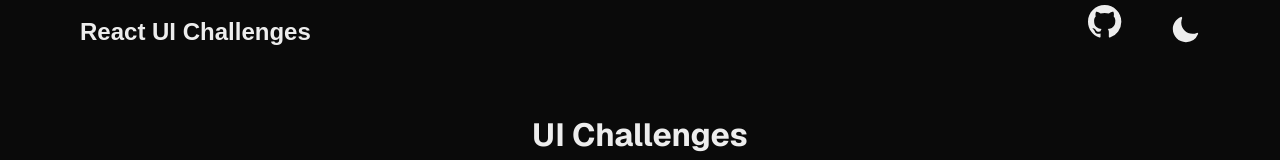
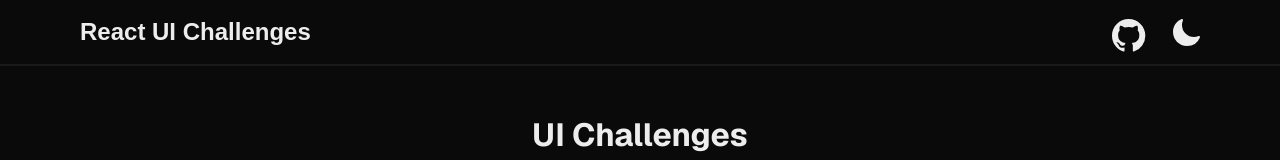
Before and after one commit to thekrprince/react-ui-challenges, a Next.js app: page / in a window 1280 px wide. Shown: the top 160 px of the page. Built offline with nearby package versions, Linux system fonts and the light colour scheme.

Commit message:
boxshadow added and icon fixes

```diff
--- a/src/components/header.jsx
+++ b/src/components/header.jsx
@@ -4,7 +4,7 @@ import styles from "./header.module.css";
 
 const Header = ({ theme, setTheme }) => {
   return (
-    <div className={styles.header}>
+    <div className={`${styles.header} ${theme === "dark" && styles.dark}`}>
       <div className={styles.leftSide}>
         <Link href="/" className={styles.headerText}>
           <span>React UI Challenges</span>
@@ -27,14 +27,17 @@ const Header = ({ theme, setTheme }) => {
             <path d="M8 0C3.58 0 0 3.58 0 8c0 3.54 2.29 6.53 5.47 7.59.4.07.55-.17.55-.38 0-.19-.01-.82-.01-1.49-2.01.37-2.53-.49-2.69-.94-.09-.23-.48-.94-.82-1.13-.28-.15-.68-.52-.01-.53.63-.01 1.08.58 1.23.82.72 1.21 1.87.87 2.33.66.07-.52.28-.87.51-1.07-1.78-.2-3.64-.89-3.64-3.95 0-.87.31-1.59.82-2.15-.08-.2-.36-1.02.08-2.12 0 0 .67-.21 2.2.82.64-.18 1.32-.27 2-.27s1.36.09 2 .27c1.53-1.04 2.2-.82 2.2-.82.44 1.1.16 1.92.08 2.12.51.56.82 1.27.82 2.15 0 3.07-1.87 3.75-3.65 3.95.29.25.54.73.54 1.48 0 1.07-.01 1.93-.01 2.2 0 .21.15.46.55.38A8.01 8.01 0 0 0 16 8c0-4.42-3.58-8-8-8" />
           </svg>
         </a>
-        <div onClick={() => setTheme(theme === "dark" ? "light" : "dark")}>
+        <div
+          className={styles.theme}
+          onClick={() => setTheme(theme === "dark" ? "light" : "dark")}
+        >
           {theme === "dark" ? (
             <svg
               xmlns="http://www.w3.org/2000/svg"
               viewBox="0 0 24 24"
               fill="currentColor"
-              height="30"
-              width="30"
+              height="32"
+              width="32"
             >
               <path
                 fillRule="evenodd"
@@ -47,8 +50,8 @@ const Header = ({ theme, setTheme }) => {
               xmlns="http://www.w3.org/2000/svg"
               viewBox="0 0 24 24"
               fill="currentColor"
-              height="30"
-              width="30"
+              height="32"
+              width="32"
             >
               <path d="M12 2.25a.75.75 0 0 1 .75.75v2.25a.75.75 0 0 1-1.5 0V3a.75.75 0 0 1 .75-.75ZM7.5 12a4.5 4.5 0 1 1 9 0 4.5 4.5 0 0 1-9 0ZM18.894 6.166a.75.75 0 0 0-1.06-1.06l-1.591 1.59a.75.75 0 1 0 1.06 1.061l1.591-1.59ZM21.75 12a.75.75 0 0 1-.75.75h-2.25a.75.75 0 0 1 0-1.5H21a.75.75 0 0 1 .75.75ZM17.834 18.894a.75.75 0 0 0 1.06-1.06l-1.59-1.591a.75.75 0 1 0-1.061 1.06l1.59 1.591ZM12 18a.75.75 0 0 1 .75.75V21a.75.75 0 0 1-1.5 0v-2.25A.75.75 0 0 1 12 18ZM7.758 17.303a.75.75 0 0 0-1.061-1.06l-1.591 1.59a.75.75 0 0 0 1.06 1.061l1.591-1.59ZM6 12a.75.75 0 0 1-.75.75H3a.75.75 0 0 1 0-1.5h2.25A.75.75 0 0 1 6 12ZM6.697 7.757a.75.75 0 0 0 1.06-1.06l-1.59-1.591a.75.75 0 0 0-1.061 1.06l1.59 1.591Z" />
             </svg>
--- a/src/components/header.module.css
+++ b/src/components/header.module.css
@@ -4,6 +4,11 @@
   justify-content: space-between;
   align-items: center;
   padding: 2rem 5rem;
+  box-shadow: rgba(17, 17, 26, 0.1) 0px 2px 0px;
+}
+
+.dark {
+  box-shadow: rgba(160, 160, 168, 0.1) 0px 2px 0px;
 }
 
 .headerText {
@@ -23,5 +28,12 @@
 
   div {
     cursor: pointer;
+    width: 30px;
+    height: 30px;
+  }
+
+  a {
+    width: 26px;
+    height: 26px;
   }
 }
```
